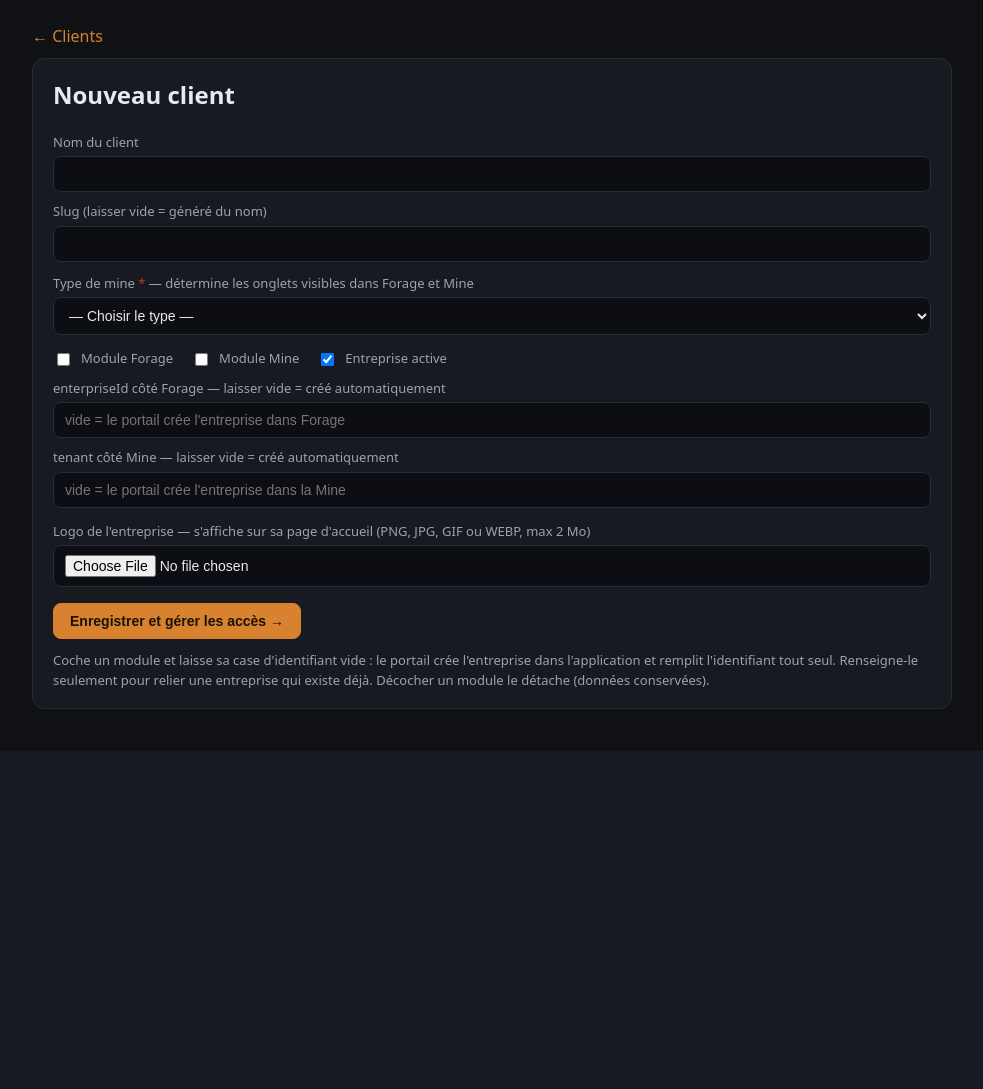
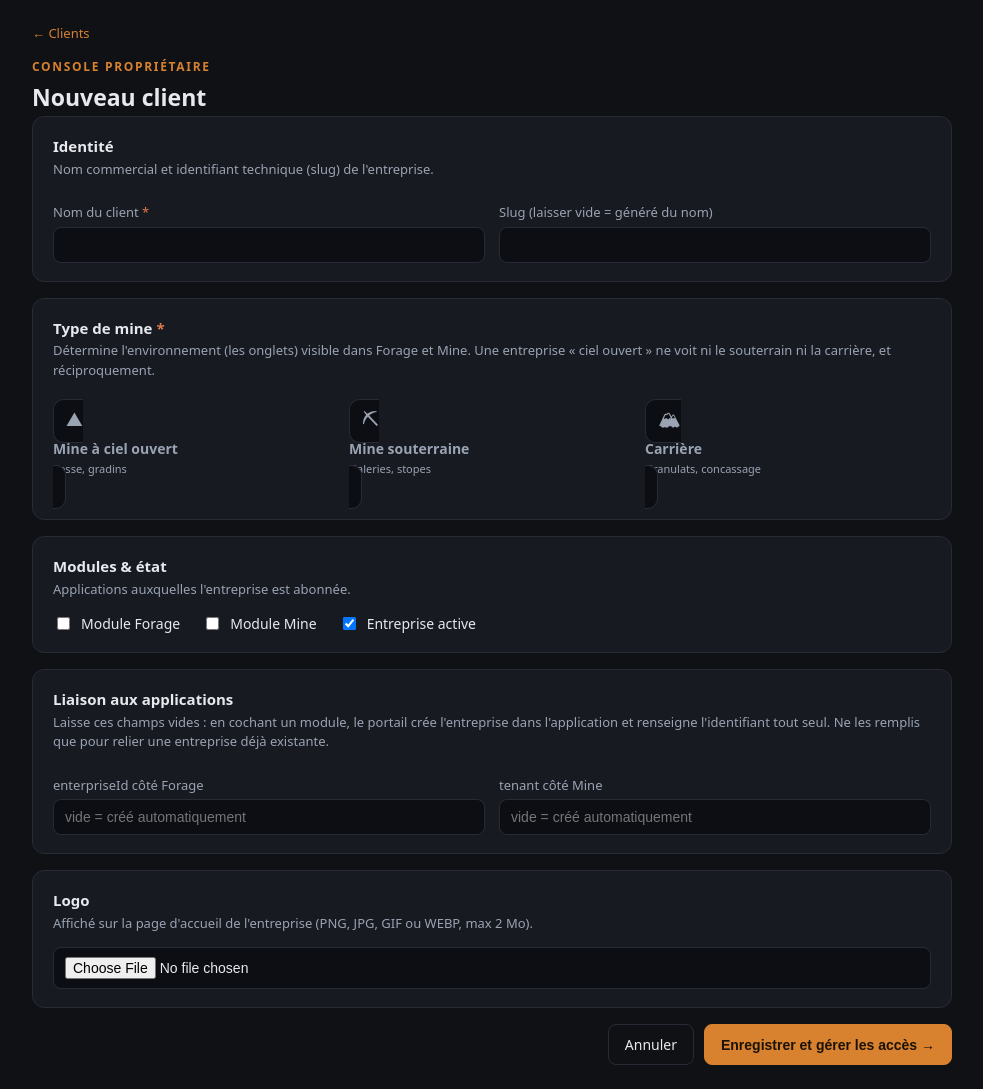
Before and after one commit to donaldulrich90-ctrl/good-engineers-portail, a Django app: page /gestion/client/nouveau/ in a window 1280 px wide. Shown: the part 53-1142 px from the top of the page, without its empty margins (148-1131 px from the left). Before the commit the page ends 762 px from the top, so only its background shows below. Run offline with Django 5.2, Linux system fonts and the light colour scheme; the visitor is signed in with stand-in values (Sample User, id 1).

Commit message:
feat(console): présentation professionnelle de la console propriétaire (#20)
Refonte visuelle des pages réservées au Gestionnaire (superuser).
- base.html : bloc {% block tete %} pour styles par page (sans impact ailleurs).
- gestion/clients.html : en-tête (eyebrow + titre), cartes de statistiques
  (total, actifs, par type de mine, à typer), tableau pro avec badge de type
  coloré et puces de modules.
- gestion/client_edit.html : fiche en sections (Identité, Type de mine en
  cartes radio, Modules & état, Liaison aux apps, Logo), barre d'actions.
- views.gestion_clients : statistiques (total/actifs/par type) au contexte.


Claude-Session: https://claude.ai/code/session_01AWRhPyJtQYZr4jwqQ3knNc

Co-authored-by: Claude <noreply@anthropic.com>

```diff
--- a/good-engineers-portail/portal/templates/portal/base.html
+++ b/good-engineers-portail/portal/templates/portal/base.html
@@ -36,6 +36,7 @@
     .mut{color:var(--mut)}
     .err{color:#e0794a}
   </style>
+  {% block tete %}{% endblock %}
 </head>
 <body>
   <header>
--- a/good-engineers-portail/portal/templates/portal/gestion/client_edit.html
+++ b/good-engineers-portail/portal/templates/portal/gestion/client_edit.html
@@ -1,59 +1,111 @@
 {% extends "portal/base.html" %}
 {% block titre %}{% if ent %}Modifier {{ ent.nom }}{% else %}Nouveau client{% endif %}{% endblock %}
+{% block tete %}
+<style>
+  .crumb{margin:0 0 14px;font-size:13px}
+  .pg-head .eyebrow{font-size:12px;letter-spacing:.14em;text-transform:uppercase;color:var(--acc);font-weight:600}
+  .pg-head h2{margin:4px 0 2px;font-size:23px}
+  .sect{background:var(--card);border:1px solid var(--line);border-radius:12px;padding:18px 20px;margin-bottom:16px}
+  .sect h3{margin:0 0 2px;font-size:15px}
+  .sect .hint{margin:0 0 14px;color:var(--mut);font-size:13px}
+  .form-grid{display:grid;grid-template-columns:1fr 1fr;gap:14px}
+  @media(max-width:620px){.form-grid{grid-template-columns:1fr}}
+  .full{grid-column:1 / -1}
+  .req{color:#e0794a}
+  .type-opts{display:grid;grid-template-columns:repeat(3,1fr);gap:10px;margin-top:4px}
+  @media(max-width:620px){.type-opts{grid-template-columns:1fr}}
+  .type-opt{position:relative}
+  .type-opt input{position:absolute;opacity:0;inset:0;cursor:pointer}
+  .type-opt .box{border:1px solid var(--line);border-radius:10px;padding:12px;cursor:pointer;transition:.15s;background:#0c0e13}
+  .type-opt .box .ic{font-size:20px}
+  .type-opt .box .nm{font-weight:600;margin-top:4px;font-size:14px}
+  .type-opt .box .ds{font-size:11px;color:var(--mut);margin-top:2px}
+  .type-opt input:checked + .box{border-color:var(--acc);box-shadow:0 0 0 1px var(--acc) inset}
+  .toggles{display:flex;gap:22px;flex-wrap:wrap}
+  .toggles label{display:flex;align-items:center;gap:8px;margin:0;color:var(--txt);font-size:14px}
+  .toggles input{width:auto}
+  .actionbar{display:flex;justify-content:flex-end;gap:10px;margin-top:4px}
+  .logo-prev{margin:6px 0 10px;padding:10px;background:#fff;border-radius:8px;display:inline-block}
+</style>
+{% endblock %}
 {% block contenu %}
-<p style="margin:0 0 10px"><a href="{% url 'gestion_clients' %}">← Clients</a></p>
-<div class="card">
-  <h2 style="margin-top:0">{% if ent %}Modifier le client{% else %}Nouveau client{% endif %}</h2>
-  {% if erreur %}<p class="err">{{ erreur }}</p>{% endif %}
-  <form method="post" enctype="multipart/form-data">
-    {% csrf_token %}
-    <label for="nom">Nom du client</label>
-    <input id="nom" name="nom" value="{{ ent.nom|default:'' }}" required>
+<p class="crumb"><a href="{% url 'gestion_clients' %}">← Clients</a></p>
+<div class="pg-head">
+  <div>
+    <div class="eyebrow">Console propriétaire</div>
+    <h2>{% if ent %}Modifier le client{% else %}Nouveau client{% endif %}</h2>
+  </div>
+</div>
 
-    <label for="slug">Slug (laisser vide = généré du nom)</label>
-    <input id="slug" name="slug" value="{{ ent.slug|default:'' }}">
+{% if erreur %}<div class="sect" style="border-color:#e0794a"><p class="err" style="margin:0">{{ erreur }}</p></div>{% endif %}
 
-    <label for="type_mine" style="margin-top:12px">Type de mine <span style="color:#c0392b">*</span> — détermine les onglets visibles dans Forage et Mine</label>
-    <select id="type_mine" name="type_mine" required>
-      <option value="">— Choisir le type —</option>
-      <option value="ciel_ouvert" {% if ent.type_mine == 'ciel_ouvert' %}selected{% endif %}>Mine à ciel ouvert</option>
-      <option value="souterrain" {% if ent.type_mine == 'souterrain' %}selected{% endif %}>Mine souterraine</option>
-      <option value="carriere" {% if ent.type_mine == 'carriere' %}selected{% endif %}>Carrière</option>
-    </select>
+<form method="post" enctype="multipart/form-data">
+  {% csrf_token %}
 
-    <div style="display:flex;gap:18px;margin:14px 0 4px;flex-wrap:wrap">
-      <label style="display:flex;align-items:center;gap:8px;margin:0">
-        <input type="checkbox" name="module_forage" style="width:auto" {% if ent.module_forage %}checked{% endif %}> Module Forage
+  <div class="sect">
+    <h3>Identité</h3>
+    <p class="hint">Nom commercial et identifiant technique (slug) de l'entreprise.</p>
+    <div class="form-grid">
+      <div><label for="nom">Nom du client <span class="req">*</span></label>
+        <input id="nom" name="nom" value="{{ ent.nom|default:'' }}" required></div>
+      <div><label for="slug">Slug (laisser vide = généré du nom)</label>
+        <input id="slug" name="slug" value="{{ ent.slug|default:'' }}"></div>
+    </div>
+  </div>
+
+  <div class="sect">
+    <h3>Type de mine <span class="req">*</span></h3>
+    <p class="hint">Détermine l'environnement (les onglets) visible dans Forage et Mine. Une entreprise « ciel ouvert » ne voit ni le souterrain ni la carrière, et réciproquement.</p>
+    <div class="type-opts">
+      <label class="type-opt">
+        <input type="radio" name="type_mine" value="ciel_ouvert" {% if ent.type_mine == 'ciel_ouvert' %}checked{% endif %} required>
+        <span class="box"><span class="ic">⛰</span><div class="nm">Mine à ciel ouvert</div><div class="ds">Fosse, gradins</div></span>
       </label>
-      <label style="display:flex;align-items:center;gap:8px;margin:0">
-        <input type="checkbox" name="module_mine" style="width:auto" {% if ent.module_mine %}checked{% endif %}> Module Mine
+      <label class="type-opt">
+        <input type="radio" name="type_mine" value="souterrain" {% if ent.type_mine == 'souterrain' %}checked{% endif %}>
+        <span class="box"><span class="ic">⛏</span><div class="nm">Mine souterraine</div><div class="ds">Galeries, stopes</div></span>
       </label>
-      <label style="display:flex;align-items:center;gap:8px;margin:0">
-        <input type="checkbox" name="active" style="width:auto" {% if ent.active or not ent %}checked{% endif %}> Entreprise active
+      <label class="type-opt">
+        <input type="radio" name="type_mine" value="carriere" {% if ent.type_mine == 'carriere' %}checked{% endif %}>
+        <span class="box"><span class="ic">🏔</span><div class="nm">Carrière</div><div class="ds">Granulats, concassage</div></span>
       </label>
     </div>
+  </div>
 
-    <label for="forage_enterprise_id">enterpriseId côté Forage — laisser vide = créé automatiquement</label>
-    <input id="forage_enterprise_id" name="forage_enterprise_id" value="{{ ent.forage_enterprise_id|default:'' }}" placeholder="vide = le portail crée l'entreprise dans Forage">
+  <div class="sect">
+    <h3>Modules &amp; état</h3>
+    <p class="hint">Applications auxquelles l'entreprise est abonnée.</p>
+    <div class="toggles">
+      <label><input type="checkbox" name="module_forage" {% if ent.module_forage %}checked{% endif %}> Module Forage</label>
+      <label><input type="checkbox" name="module_mine" {% if ent.module_mine %}checked{% endif %}> Module Mine</label>
+      <label><input type="checkbox" name="active" {% if ent.active or not ent %}checked{% endif %}> Entreprise active</label>
+    </div>
+  </div>
 
-    <label for="mine_tenant_id">tenant côté Mine — laisser vide = créé automatiquement</label>
-    <input id="mine_tenant_id" name="mine_tenant_id" value="{{ ent.mine_tenant_id|default:'' }}" placeholder="vide = le portail crée l'entreprise dans la Mine">
+  <div class="sect">
+    <h3>Liaison aux applications</h3>
+    <p class="hint">Laisse ces champs vides : en cochant un module, le portail crée l'entreprise dans l'application et renseigne l'identifiant tout seul. Ne les remplis que pour relier une entreprise déjà existante.</p>
+    <div class="form-grid">
+      <div><label for="forage_enterprise_id">enterpriseId côté Forage</label>
+        <input id="forage_enterprise_id" name="forage_enterprise_id" value="{{ ent.forage_enterprise_id|default:'' }}" placeholder="vide = créé automatiquement"></div>
+      <div><label for="mine_tenant_id">tenant côté Mine</label>
+        <input id="mine_tenant_id" name="mine_tenant_id" value="{{ ent.mine_tenant_id|default:'' }}" placeholder="vide = créé automatiquement"></div>
+    </div>
+  </div>
 
-    <label for="logo" style="margin-top:14px">Logo de l'entreprise — s'affiche sur sa page d'accueil (PNG, JPG, GIF ou WEBP, max 2 Mo)</label>
+  <div class="sect">
+    <h3>Logo</h3>
+    <p class="hint">Affiché sur la page d'accueil de l'entreprise (PNG, JPG, GIF ou WEBP, max 2 Mo).</p>
     {% if ent.logo %}
-    <div style="margin:6px 0 8px;padding:10px;background:#fff;border-radius:8px;display:inline-block">
-      <img src="{{ ent.logo }}" alt="{{ ent.nom }}" style="max-height:70px;max-width:200px;object-fit:contain;display:block">
-    </div>
-    <label style="display:flex;align-items:center;gap:8px;margin:0 0 6px">
-      <input type="checkbox" name="logo_supprimer" style="width:auto"> Supprimer le logo actuel
-    </label>
+    <div class="logo-prev"><img src="{{ ent.logo }}" alt="{{ ent.nom }}" style="max-height:70px;max-width:200px;object-fit:contain;display:block"></div>
+    <label style="display:flex;align-items:center;gap:8px;margin:0 0 8px"><input type="checkbox" name="logo_supprimer" style="width:auto"> Supprimer le logo actuel</label>
     {% endif %}
     <input id="logo" name="logo" type="file" accept="image/png,image/jpeg,image/gif,image/webp">
+  </div>
 
-    <button class="btn primaire" type="submit" style="margin-top:16px">Enregistrer et gérer les accès →</button>
-  </form>
-  <p class="mut" style="font-size:13px;margin:12px 0 0">
-    Coche un module et laisse sa case d'identifiant vide : le portail crée l'entreprise dans l'application et remplit l'identifiant tout seul. Renseigne-le seulement pour relier une entreprise qui existe déjà. Décocher un module le détache (données conservées).
-  </p>
-</div>
+  <div class="actionbar">
+    <a class="btn" href="{% url 'gestion_clients' %}">Annuler</a>
+    <button class="btn primaire" type="submit">Enregistrer et gérer les accès →</button>
+  </div>
+</form>
 {% endblock %}
--- a/good-engineers-portail/portal/views.py
+++ b/good-engineers-portail/portal/views.py
@@ -321,13 +321,23 @@ gestionnaire = user_passes_test(lambda u: u.is_superuser, login_url="login")
 @gestionnaire
 def gestion_clients(request):
     clients = []
+    stats = {"total": 0, "actifs": 0, "non_types": 0,
+             "ciel_ouvert": 0, "souterrain": 0, "carriere": 0}
     for e in Entreprise.objects.all():
         clients.append({
             "obj": e,
             "offre": OFFRE_LABELS.get(_offre(e), "—"),
             "nb_comptes": e.profils.count(),
         })
-    return render(request, "portal/gestion/clients.html", {"clients": clients})
+        stats["total"] += 1
+        if e.active:
+            stats["actifs"] += 1
+        if e.type_mine in stats:
+            stats[e.type_mine] += 1
+        else:
+            stats["non_types"] += 1
+    return render(request, "portal/gestion/clients.html",
+                  {"clients": clients, "stats": stats})
 
 
 @gestionnaire
```
Also changed, not shown: good-engineers-portail/portal/templates/portal/gestion/clients.html (+61 -12 lines).
